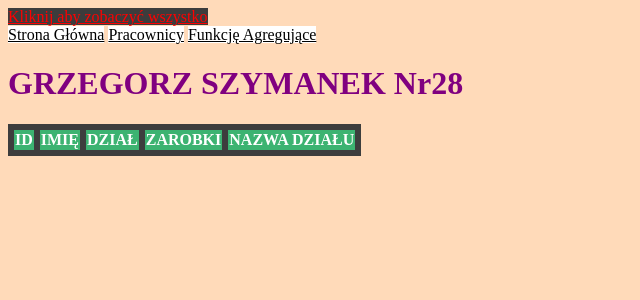
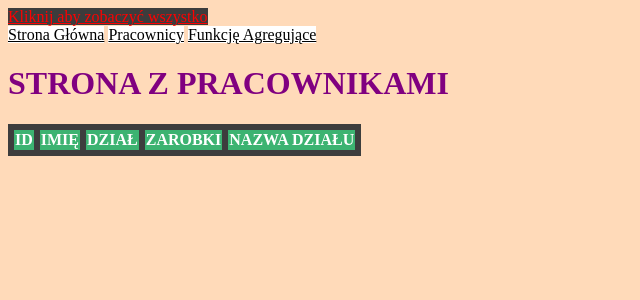
Before and after one commit to Grzegxbox/php-sql-wprowadzenie-Grzesiek-Szymanek, a PHP site: page /pracownicy.php in a window 1280 px wide. Shown: the top 300 px of the page, without its empty margins (0-640 px from the left). Run offline with PHP 8.4, Linux system fonts and the light colour scheme; data that the repository does not hold is empty.

Commit message:
Update pracownicy.php

```diff
--- a/pracownicy.php
+++ b/pracownicy.php
@@ -11,7 +11,7 @@
   <a class="navigation_link2" href="funkcjeAgregujace.php">Funkcję Agregujące</a>
 </div>
 
-<h1>GRZEGORZ SZYMANEK Nr28</h1>
+<h1>STRONA Z PRACOWNIKAMI</h1>
 
 <?php
   $conn= new mysqli("remotemysql.com","Rp4CxP6YkY","V0BMRFi2V3","Rp4CxP6YkY");
```
